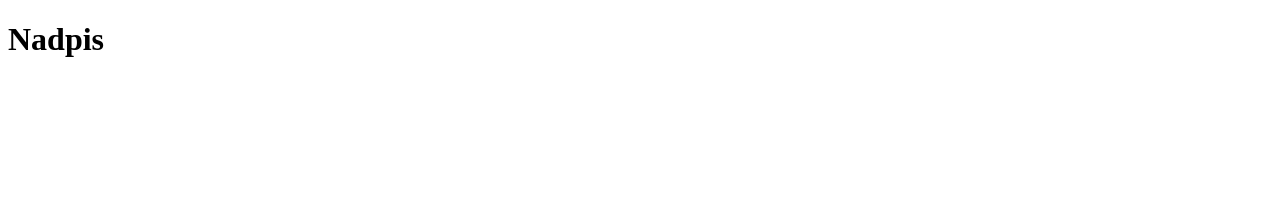
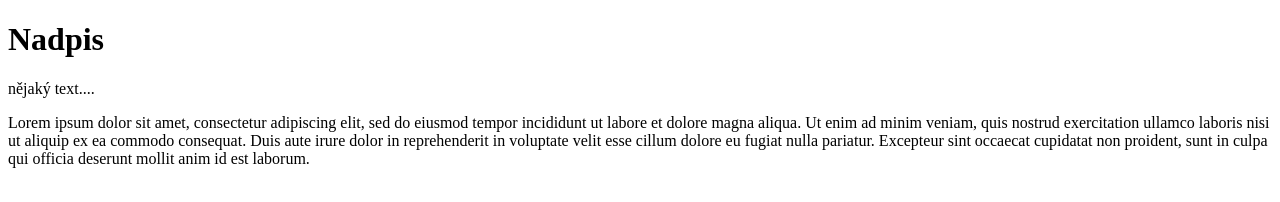
Before and after one commit to petmir/gitTest, a plain HTML site: page index.html in a window 1280 px wide. Drawn offline with Linux system fonts and the light colour scheme.

Commit message:
pridan nejaky text

```diff
--- a/index.html
+++ b/index.html
@@ -6,5 +6,7 @@
 </head>
 <body>
 	<h1>Nadpis</h1>
+    <p>nějaký text....</p>
+    <p>Lorem ipsum dolor sit amet, consectetur adipiscing elit, sed do eiusmod tempor incididunt ut labore et dolore magna aliqua. Ut enim ad minim veniam, quis nostrud exercitation ullamco laboris nisi ut aliquip ex ea commodo consequat. Duis aute irure dolor in reprehenderit in voluptate velit esse cillum dolore eu fugiat nulla pariatur. Excepteur sint occaecat cupidatat non proident, sunt in culpa qui officia deserunt mollit anim id est laborum.</p>
 </body>
 </html>
```
